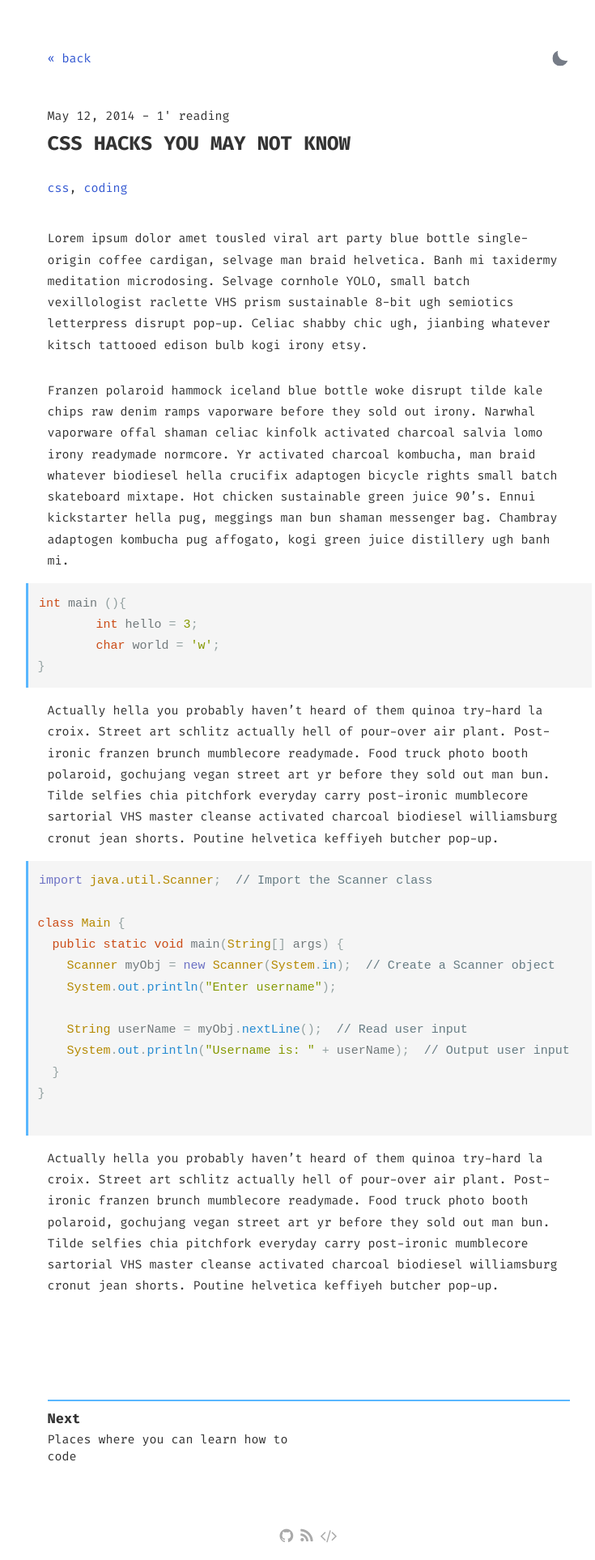
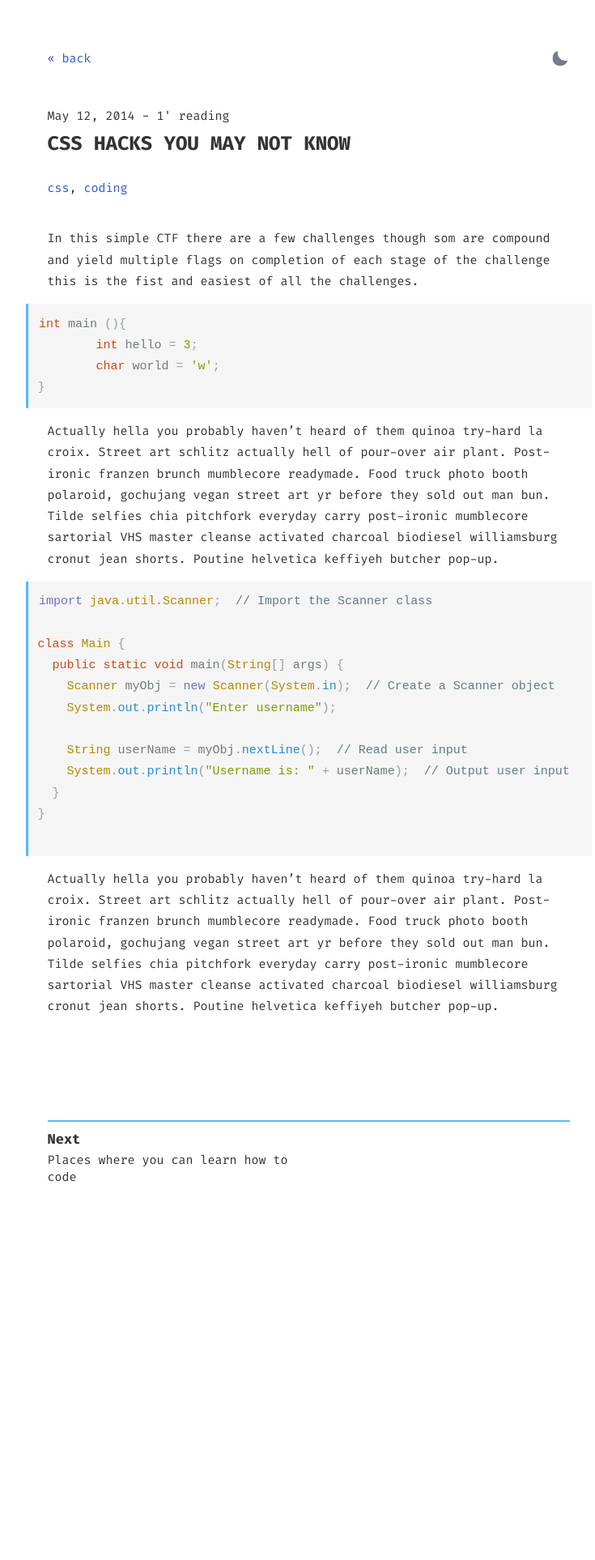
Before and after one commit to Jockky-dev/violet-rabbit-v2, a Jekyll site: the page built from _posts/2014-05-12-Chalenges.md, in a window 1280 px wide. Shown: the whole page at 81% size, without its empty margins (259-994 px from the left). Built offline with Jekyll 4.4.1, drawn with Linux system fonts in a browser that asks for light colours; after the commit the page ends 1525 px from its top, so only the background shows below that.

Commit message:
changes to front page and link finding

````diff
--- a/_layouts/default.html
+++ b/_layouts/default.html
@@ -50,7 +50,7 @@
 
 
 </body>
-
+<!--
 <footer class="social-footer">
   <div class="social-footer-icons">
     <a href="https://github.com/pankace" title="Github profile, nothing there" target="_blank"
@@ -61,7 +61,7 @@
         class="fa fa-code" aria-hidden="true"></i></a>
   </div>
 </footer>
-
+-->
 
 {% if page.url == '/' %}
   <script src="{{ site.baseurl }}/assets/js/simple-jekyll-search.js"></script>
--- a/_layouts/page.html
+++ b/_layouts/page.html
@@ -1,8 +1,10 @@
----
+<!---
 layout: default
----
+
 
 <section class="post">
   <h2>{{ page.title }}</h2>
   {{ content }}
 </section>
+
+-->
--- a/_posts/2014-05-12-Chalenges.md
+++ b/_posts/2014-05-12-Chalenges.md
@@ -7,9 +7,7 @@
 minute: 1
 ---
 
-Lorem ipsum dolor amet tousled viral art party blue bottle single-origin coffee cardigan, selvage man braid helvetica. Banh mi taxidermy meditation microdosing. Selvage cornhole YOLO, small batch vexillologist raclette VHS prism sustainable 8-bit ugh semiotics letterpress disrupt pop-up. Celiac shabby chic ugh, jianbing whatever kitsch tattooed edison bulb kogi irony etsy.
-
-Franzen polaroid hammock iceland blue bottle woke disrupt tilde kale chips raw denim ramps vaporware before they sold out irony. Narwhal vaporware offal shaman celiac kinfolk activated charcoal salvia lomo irony readymade normcore. Yr activated charcoal kombucha, man braid whatever biodiesel hella crucifix adaptogen bicycle rights small batch skateboard mixtape. Hot chicken sustainable green juice 90's. Ennui kickstarter hella pug, meggings man bun shaman messenger bag. Chambray adaptogen kombucha pug affogato, kogi green juice distillery ugh banh mi.
+In this simple CTF there are a few challenges though som are compound and yield multiple flags on completion of each stage of the challenge this is the fist and easiest of all the challenges.
 
 ```c
 int main (){
--- a/index.html
+++ b/index.html
@@ -35,7 +35,7 @@
     <input type="search" id="search-input" placeholder="Find some articles here" aria-label="Search">
     <ul id="search-results"></ul>
 </div>
-
+<!--
 <section class="posts" id="Blog">
     <h2>BLOG</h2>
     <ul>
@@ -47,3 +47,4 @@
         {% endfor %}
     </ul>
 </section>
+-->
````
Also changed, not shown: other parts of _layouts/default.html (+1 -1 lines), dark-theme.jpg (deleted).
